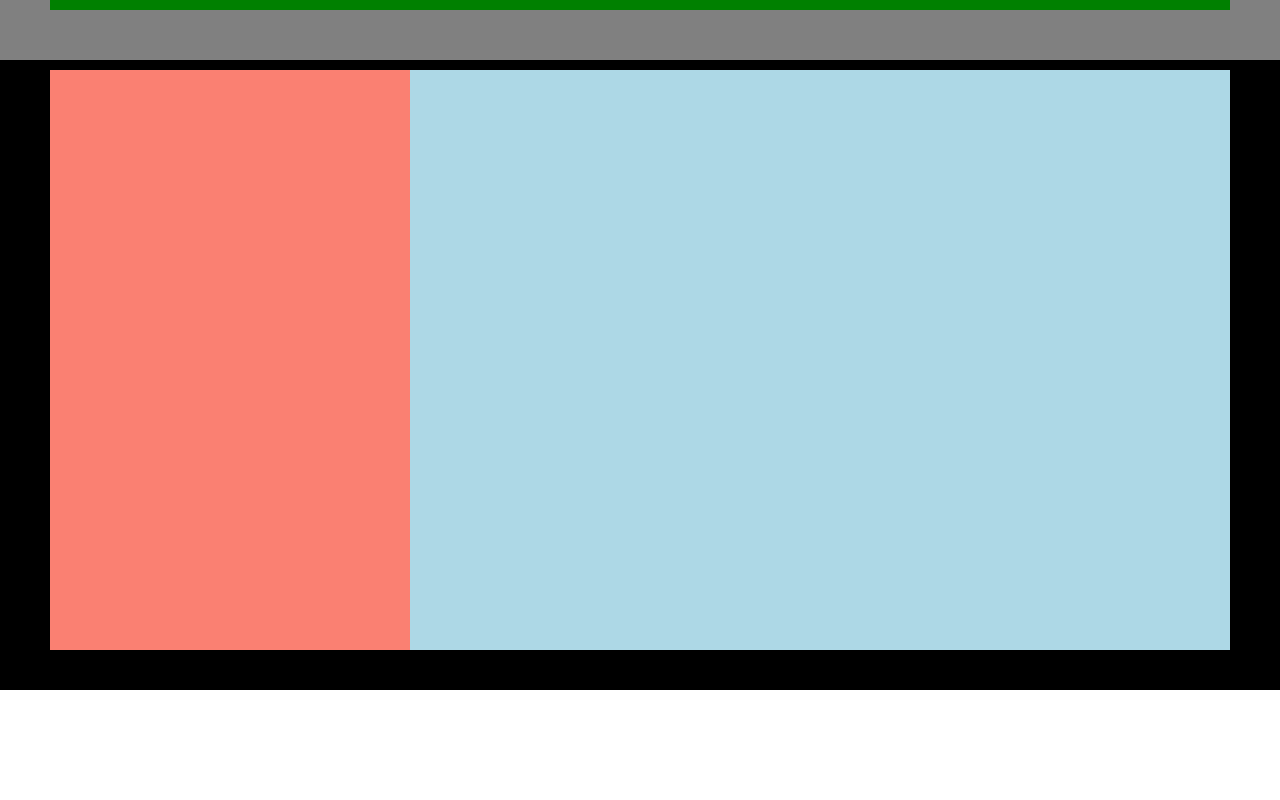
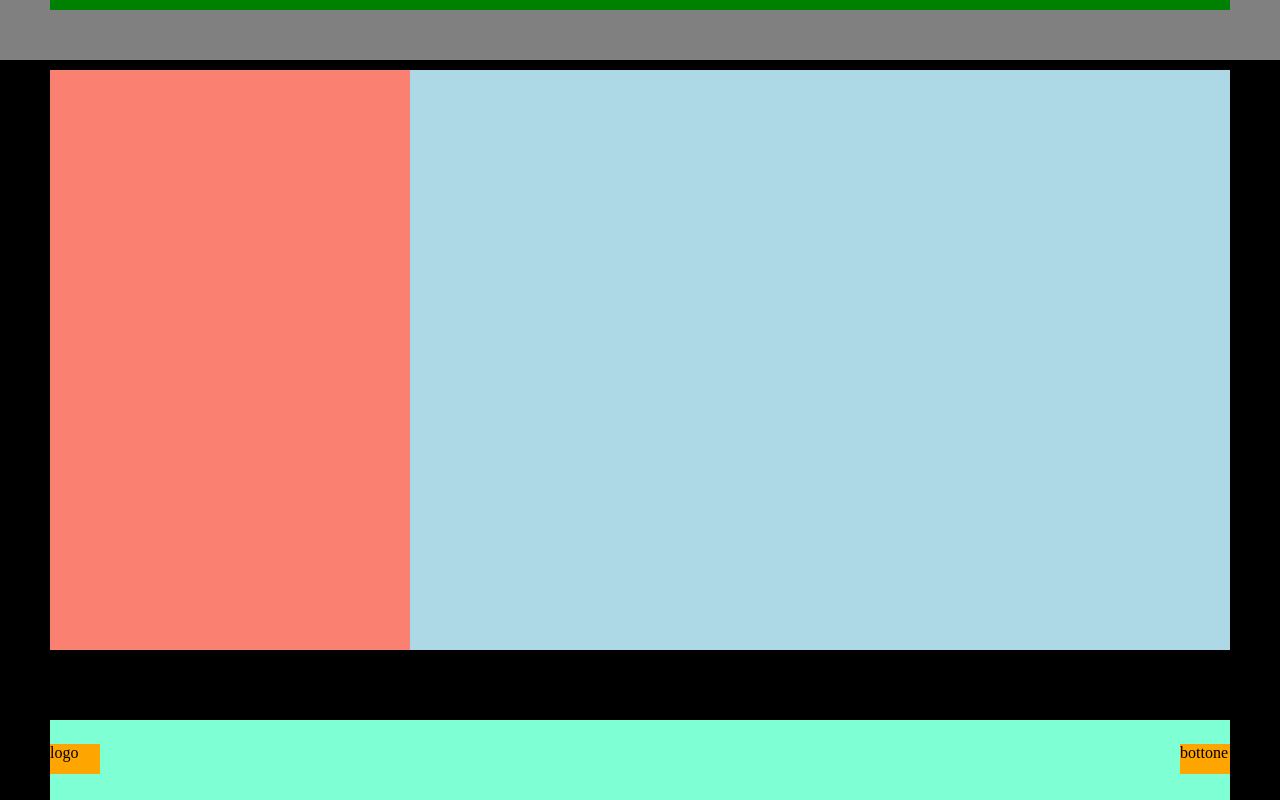
Before and after one commit to anto-iorfida/htmlcss-struttura-discord, a plain HTML site: page index.html in a window 1280 px wide. Shown: the part 3320-4120 px from the top of the page. Before the commit the page ends 4010 px from the top, so only its background shows below. Drawn offline with Linux system fonts and the light colour scheme.

Commit message:
feat: add footer

```diff
--- a/index.html
+++ b/index.html
@@ -52,7 +52,13 @@
             <div class="element-5"></div>
        </div>
     </section>
-    <footer></footer>
+
+    <footer>
+        <div class="contenitor-footer">
+            <div class="box-footer-left">logo</div>
+            <div class="box-footer-right">bottone</div>
+        </div>
+    </footer>
 
 </body>
 </html>
--- a/style.css
+++ b/style.css
@@ -150,3 +150,30 @@ header{
     height: 100%;
     background-color: lightblue;
 }
+footer{
+    padding-top: 30px;
+    height: 110px;
+    background-color: black;
+}
+.contenitor-footer{
+    height: 100%;
+    max-width: 1180px;
+    background-color: aquamarine;
+    margin: 0 auto;
+    display: flex;
+    justify-content: space-between;
+    padding: 24px 0
+}
+.box-footer-left{
+    width: 50px;
+    height: 30px;
+    background-color: orange;
+
+
+}
+.box-footer-right{
+
+    width: 50px;
+    height: 30px;
+    background-color: orange;
+}
```
